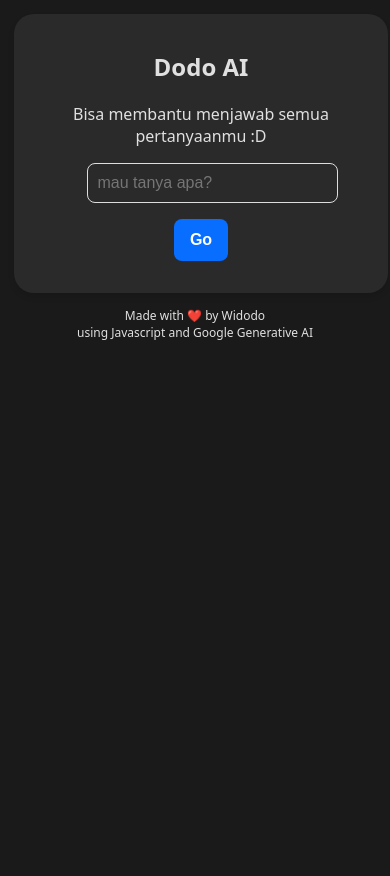
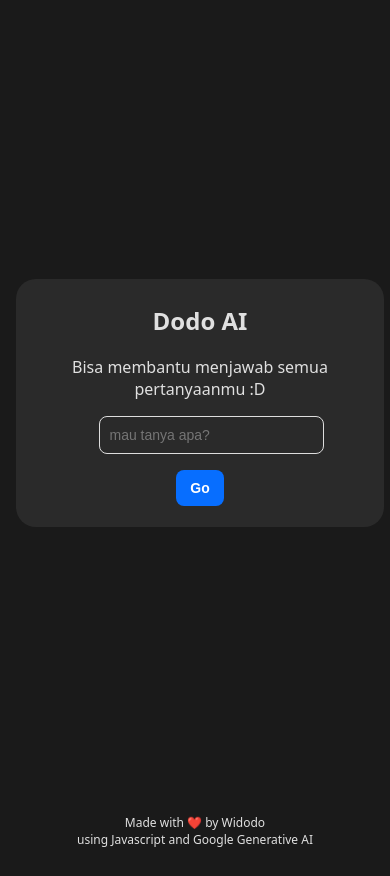
Before and after one commit to bozid95/chatbot-ai-gaul, a website built with Vite: page index.html in a window 390 px wide. Before the commit the page ends 844 px from the top, so only its background shows below. Built offline with nearby package versions, Linux system fonts and the light colour scheme; some packages are replaced by stand-ins of ours.

Commit message:
Update style.css

```diff
--- a/style.css
+++ b/style.css
@@ -1,6 +1,5 @@
 /* Improved CSS with Tailwind-like styling and dark mode */
 body {
-  margin: 24px;
   font-family: system-ui, -apple-system, BlinkMacSystemFont, "Segoe UI", Roboto,
     Oxygen, Ubuntu, Cantarell, "Open Sans", "Helvetica Neue", sans-serif;
   -webkit-font-smoothing: antialiased;
@@ -11,42 +10,30 @@ body {
   --button-hover: #0456b7;
   color: var(--text-color);
   background-color: var(--background-color);
+  display: flex;
+  flex-direction: column;
+  align-items: center;
+  justify-content: center;
+  min-height: 100vh;
 }
 
-main,
-.api-key-banner {
+main {
   width: 100%;
-  padding: 10px;
+  padding: 5px;
   max-width: 460px;
-  margin: -10px;
+  margin: auto;
   border-radius: 20px;
-  box-shadow: 0 4px 6px rgba(0, 0, 0, 0.1);
   background-color: var(--card-background);
-}
-
-.api-key-banner {
-  background-color: #ffddb7;
-  font-weight: bold;
-  margin-bottom: 16px;
-  padding: 12px;
-}
-
-.api-key-banner a {
-  color: var(--accent-color);
-  text-decoration: none;
 }
 
 * {
   outline-color: var(--accent-color);
 }
 
-main {
-  padding: 16px;
-}
-
 h1 {
   display: flex;
   align-items: center;
+  justify-content: center;
   gap: 8px;
   margin: 0 auto;
   font-size: 24px;
@@ -118,3 +105,27 @@ button:hover {
   margin-top: 24px;
   text-align: center;
 }
+
+/* Responsive adjustments */
+@media (max-width: 768px) {
+  body {
+    margin: 16px;
+  }
+
+  main {
+    max-width: 100%;
+  }
+
+  h1 {
+    font-size: 20px;
+  }
+
+  input {
+    font-size: 14px;
+  }
+
+  button {
+    font-size: 14px;
+    padding: 10px 14px;
+  }
+}
```
